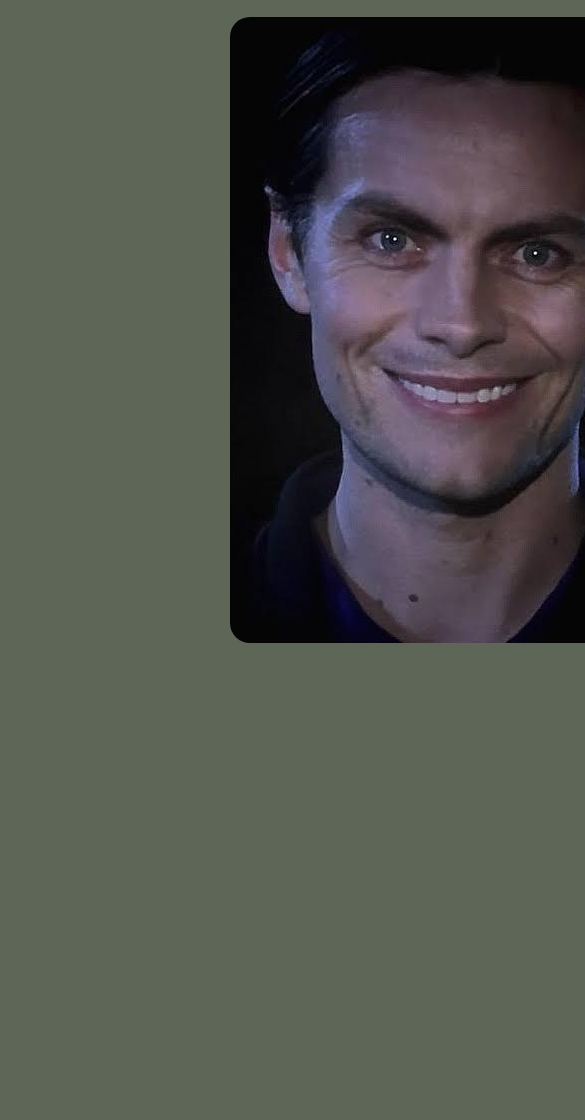
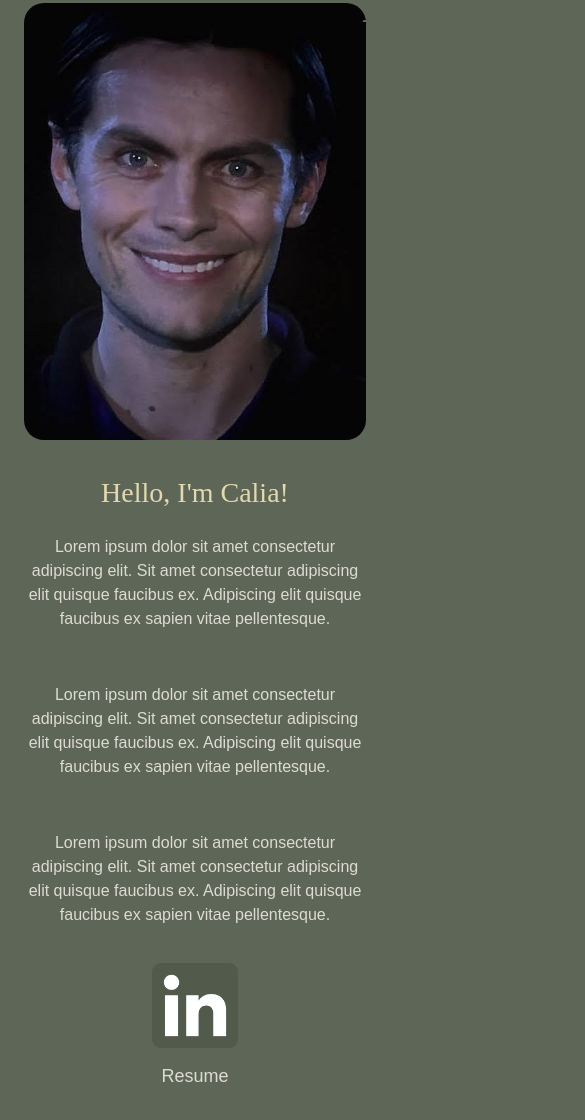
Before and after one commit to CSMI920/CaliaSmith-Portfolio, a plain HTML site: page about.html in a window 390 px wide. Shown: the part 106-1226 px from the top of the page, 585 px wide, since content can reach past the window. Drawn offline with Linux system fonts and the light colour scheme; a web font is replaced by a local one.

Commit message:
[3.5] made media query for abt page

```diff
--- a/css/main.css
+++ b/css/main.css
@@ -49,7 +49,6 @@ a:hover {
 
 .logo{
     max-width: 130px;}
-
 @media (max-width: 768px) {
   .nav-bar {
     margin: 10px;
@@ -59,6 +58,8 @@ a:hover {
   .logo {
     max-width: 75px;}}
 
+
+/*  about page */
 .header{
     font-family: "ivypresto-display", serif;
     font-weight: 400;
@@ -73,7 +74,6 @@ a:hover {
     margin: auto;
     padding: 54px 230px 108px;
     gap: 60px;}
-
 .abt-wrp2{
     grid-column-gap: 20px;
     grid-row-gap: 20px;
@@ -85,17 +85,50 @@ a:hover {
     margin-top: 2vh;
     display: flex;
     align-items: flex-start;}
-
 .abt-wrp3{
     align-items: flex-end;
     display: flex;
     gap: 20px;
     font-size: 20px;}
 
-
-
 .abt-img{
     border-radius: 20px;}
-
 .resume-img{
     max-width: 10%;}
+
+@media screen and (max-width: 768px) {
+  .header {
+    font-size: 28px;
+    margin: -15px 0px;
+  }
+
+  .abt-wrp {
+    flex-direction: column;
+    align-items: center;
+    padding: 40px 24px 60px;
+    gap: 30px;
+  }
+
+  .abt-wrp2 {
+    align-items: center;
+    text-align: center;
+  }
+
+  .abt-wrp3 {
+    flex-direction: column;
+    align-items: center;
+    font-size: 18px;
+    gap: 15px;
+  }
+
+  .abt-img {
+    display: block;
+    margin: 0 auto;
+    width: 100%;
+    max-width: 350px;
+    height: auto;
+  }
+
+  .resume-img {
+    max-width: 25%;
+  }}
```
